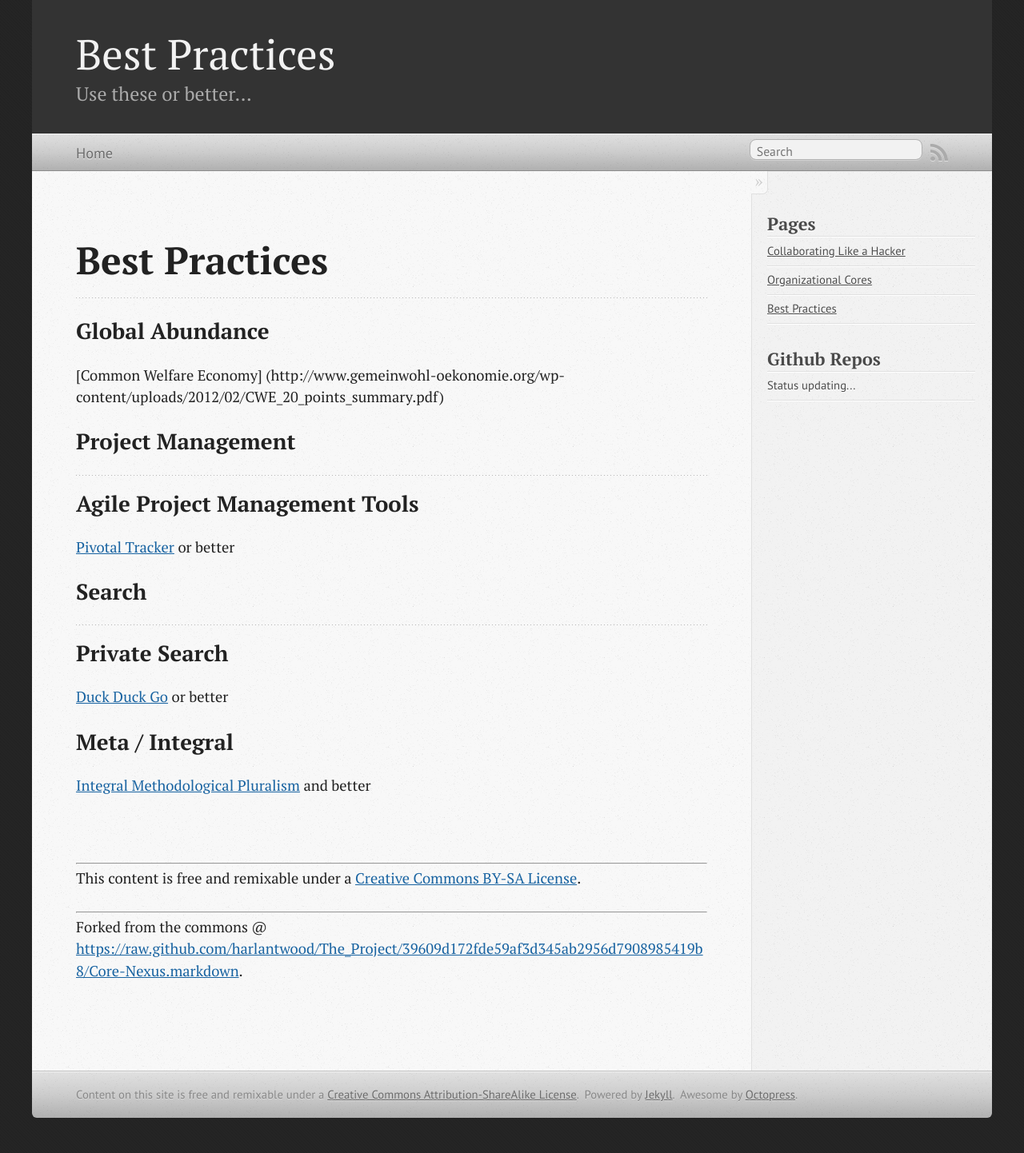
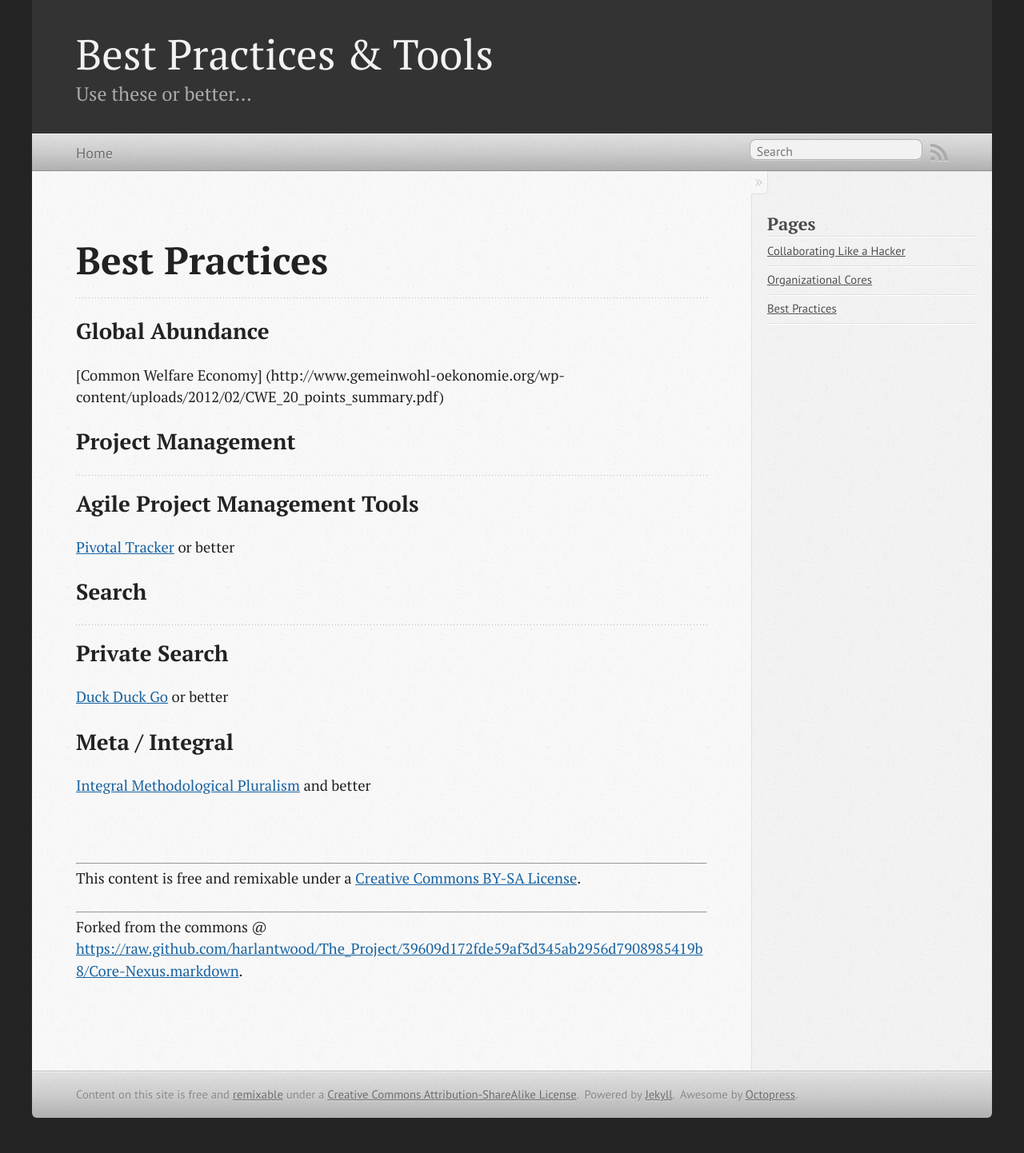
Before and after one commit to summershapiro/Best-Practices, a Jekyll site: the page built from index.markdown, in a window 1280 px wide. Shown: the whole page at 80% size. Built offline with Jekyll 4.4.1, drawn with Linux system fonts in a browser that asks for light colours; Markdown is read by kramdown in place of the engine named in the settings.

Commit message:
Tweak config

```diff
--- a/_config.yml
+++ b/_config.yml
@@ -1,13 +1,13 @@
-# Change these to your own values:
+# Change these to your own values --
 
-github_user: harlantwood
-github_repo: Best-Practices
+fork_this_github_user: harlantwood
+fork_this_github_repo: Best-Practices
 url: http://harlantwood.github.com/Best-Practices
 google_analytics_tracking_id: UA-17399272-1
 
-# The rest of the default values should be fine, but can be changed if desired:
+# The rest of the default values should be fine, but can be changed if desired --
 
-title: Best Practices
+title: Best Practices & Tools
 subtitle: "Use these or better..."
 simple_search: http://google.com/search
 
```
